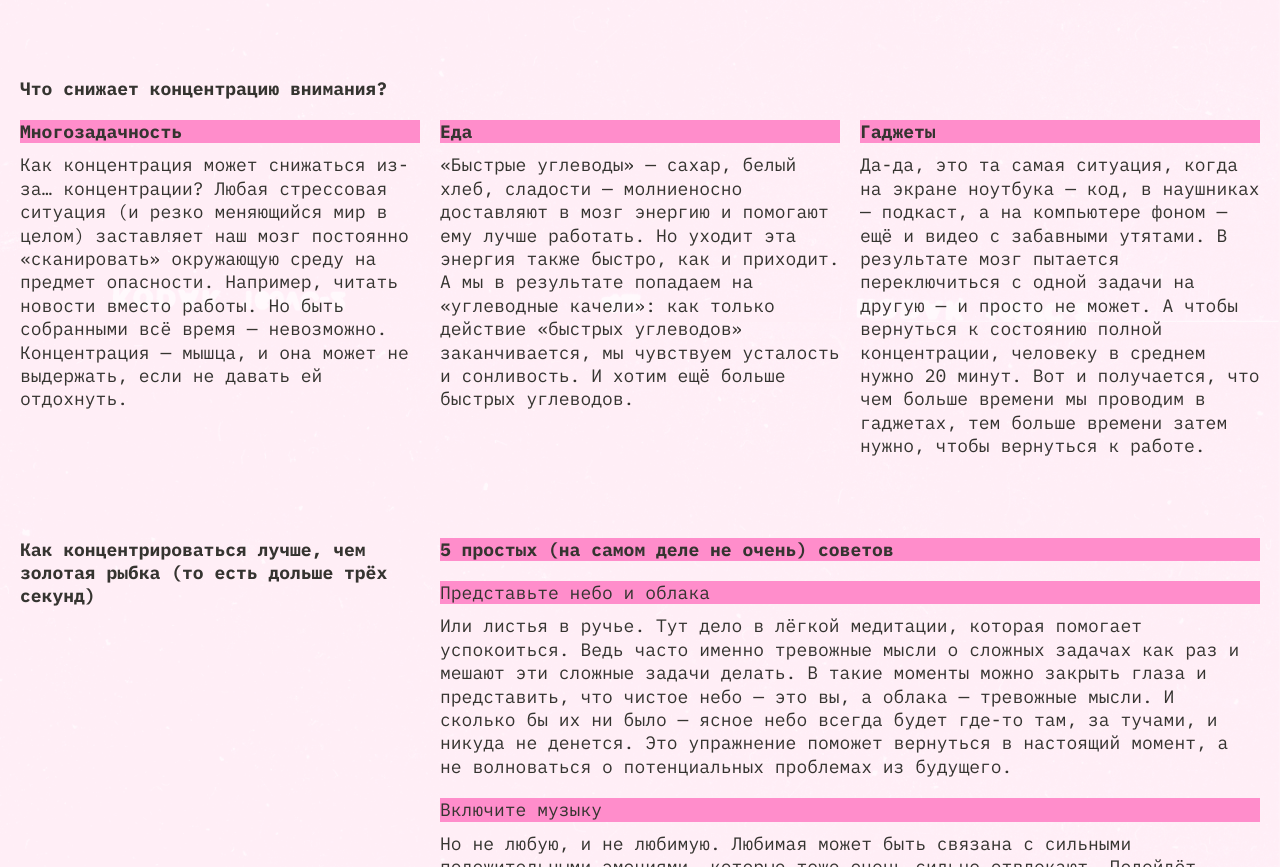
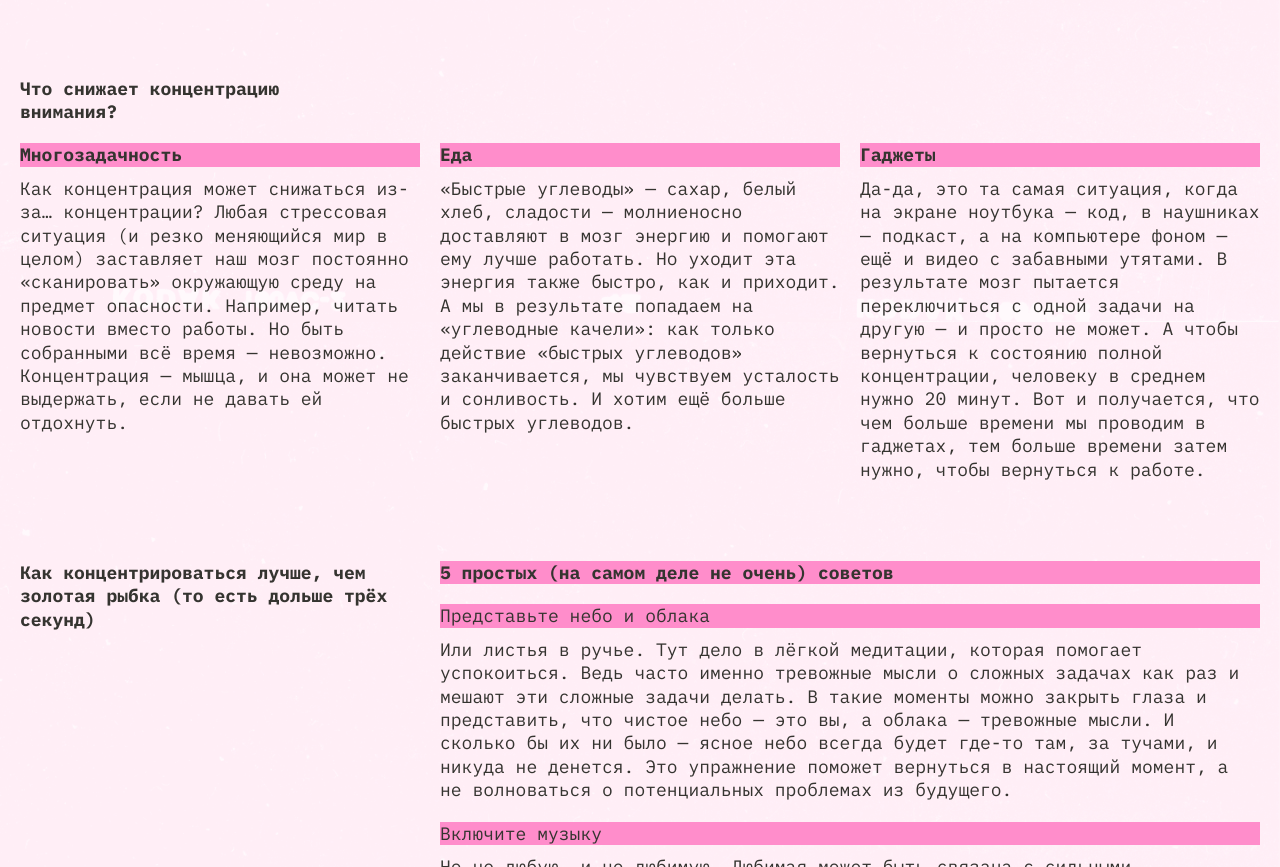
Before and after one commit to AlexNovokrest/slozhno-sosredotochitsya-fd, a plain HTML site: page index.html in a window 1280 px wide. Shown: the part 1278-2145 px from the top of the page. Drawn offline with Linux system fonts and the light colour scheme.

Commit message:
исправления

```diff
--- a/index.html
+++ b/index.html
@@ -81,6 +81,8 @@
       </section>
       <section class="section section__accent">
         <h2 class="main__title">Что снижает концентрацию внимания?</h2>
+        <div class="section__cards">
+          <article class="card">
         <h3 class="main__subtitle title-decor">Многозадачность</h3>
         <p>
           Как концентрация может снижаться из-за… концентрации? Любая стрессовая
@@ -90,6 +92,8 @@
           невозможно. Концентрация — мышца, и она может не выдержать, если не
           давать ей отдохнуть.
         </p>
+        </article>
+        <article class="card">
         <h4 class="main__subtitle title-decor">Еда</h4>
         <p>
           «Быстрые углеводы» — сахар, белый хлеб, сладости — молниеносно
@@ -99,6 +103,8 @@
           заканчивается, мы чувствуем усталость и сонливость. И хотим ещё больше
           быстрых углеводов.
         </p>
+        </article>
+        <article class="card">
         <h4 class="main__subtitle title-decor">Гаджеты</h4>
         <p>
           Да-да, это та самая ситуация, когда на экране ноутбука — код, в
@@ -109,6 +115,8 @@
           чем больше времени мы проводим в гаджетах, тем больше времени затем
           нужно, чтобы вернуться к работе.
         </p>
+        </article>
+        </div>
       </section>
       <section class="section">
         <h2 class="main__title">
--- a/styles/light.css
+++ b/styles/light.css
@@ -14,7 +14,7 @@
     --text-color: #353430;
     --main-title-color: #353430;
     --border-opacity: rgba(53, 52, 48, 0.4);
-    --bg-color: #353430;
+    --bg-color: #fff1f7;
     --accent-color: #FF8DCB;
     --page-title-color: #FFC2E6;
     --bg-image: url(../images/cover-image-light.png);
--- a/styles/style.css
+++ b/styles/style.css
@@ -6,7 +6,7 @@
   /* сохраните в разметке и стилях класс page у тега body. Он удобен, чтобы составлять селекторы для разных цветовых тем. */
   inline-size: 100%;
   display: grid;
-  font-family: "IBM Plex mono", sans-serif;
+  font-family: "IBM Plex mono", monospace;
   font-weight: bold;
   background-image: var(--bg-image);
   background-size: cover;
@@ -147,6 +147,15 @@
 .main__subtitle {
   margin-block-start: 10px;
 }
+
+.card p {
+  margin-block-start: 10px;
+}
+
+.card h4 {
+  margin-block-start: 19px;
+}
+
 .section__gallery .main__subtitle {
   margin-block-start: 0;
 }
@@ -265,8 +274,7 @@ p {
   .section p:last-child {
     margin-block-end: 20px;
   }
-  .section__accent .main__subtitle,
-  .section__accent p {
+  .section__cards {
     grid-column-start: 1;
     grid-column-end: 4;
   }
@@ -360,27 +368,27 @@ p {
     gap: 10px;
     column-gap: 20px;
   }
-  .section:not(.section__accent, .section__gallery) .main__subtitle,
-  .section:not(.section__accent, .section__gallery) p {
+  .section:not(.section__gallery) .main__subtitle,
+  .section:not(.section__gallery) p {
     margin-inline-start: 0px;
   }
-  .section__accent {
-    grid-template-columns: repeat(3, 1fr);
-    grid-template-rows: min-content auto;
+  .section__accent{
+    display: flex;
+    flex-direction: column;
   }
   .section__accent .main__title {
-    grid-row-start: 1;
-    grid-row-end: 2;
+    inline-size: 315px;
   }
-  .section__accent .main__subtitle {
-    grid-row-start: 2;
-    grid-row-end: 3;
-    grid-column: auto;
+  .section__cards {
+    display: grid;
+    grid-template-columns: repeat(3, 1fr);
+    gap: 20px;
   }
-  .section__accent p {
-    grid-row-start: 2;
-    grid-row: 3;
-    grid-column: auto;
+  .card p {
+    margin-block-start: 10px;
+  }
+  .card h4 {
+  margin-block-start: 10px;
   }
   .section__gallery {
     gap: 20px;
```
